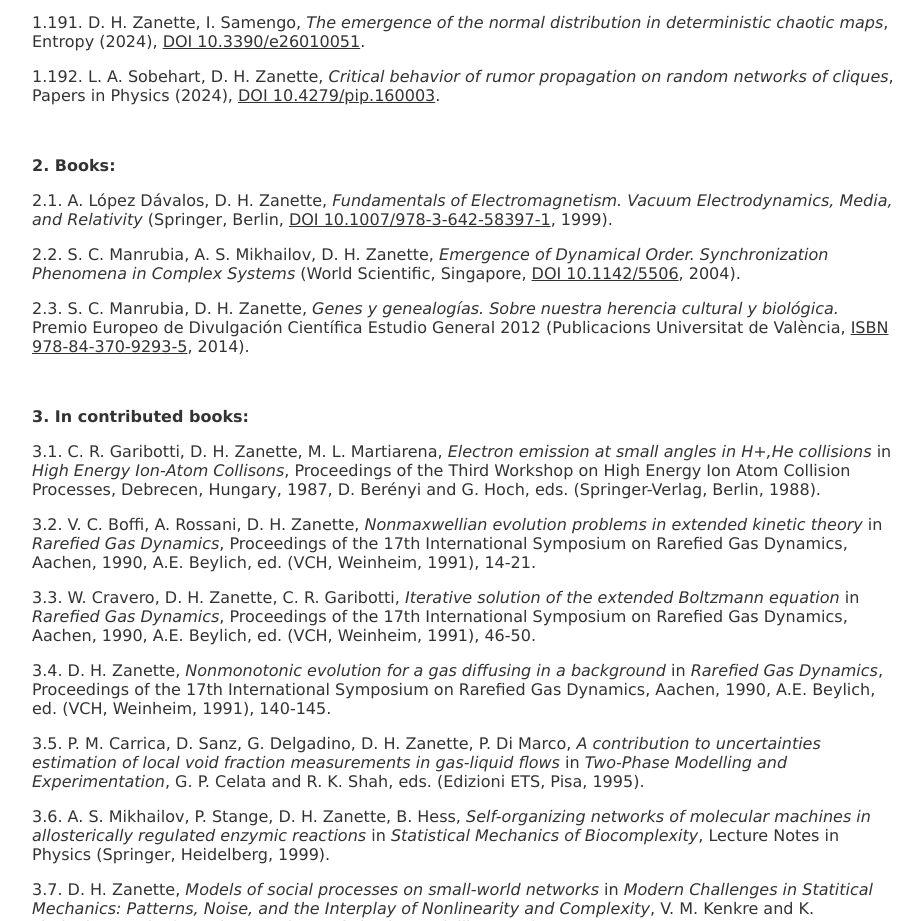
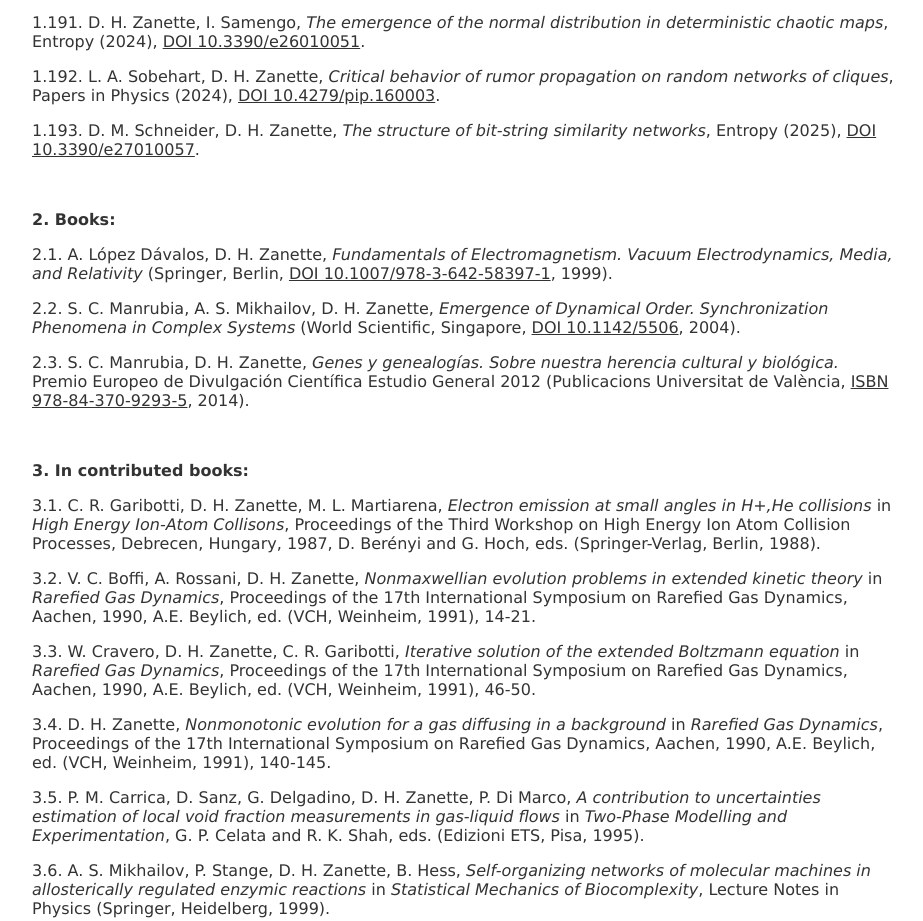
Before and after one commit to dhzanette/dhzanette.github.io, a plain HTML site: page publications.html in a window 1280 px wide. Shown: the part 10838-11759 px from the top of the page, without its empty margins (175-1098 px from the left). Drawn offline with Linux system fonts and the light colour scheme.

Commit message:
Add files via upload

```diff
--- a/publications.html
+++ b/publications.html
@@ -834,7 +834,12 @@ European Physical Journal B (2018),
 
 <p style="font-family: Verdana;"><font size="3">
 1.192. L. A. Sobehart, D. H. Zanette,  <span style="font-style: italic;">Critical behavior of rumor propagation on random networks of cliques</span>,  Papers in Physics (2024),
- <a href="https://doi.org/10.4279/pip.160003" target="_blank"> DOI 10.4279/pip.160003</a>.
+<a href="	https://doi.org/10.4279/pip.160003" target="_blank"> DOI 10.4279/pip.160003</a>.
+</font></p>
+
+<p style="font-family: Verdana;"><font size="3">
+1.193. D. M. Schneider, D. H. Zanette,  <span style="font-style: italic;">The structure of bit-string similarity networks</span>,  Entropy (2025),
+<a href="https://doi.org/10.3390/e27010057" target="_blank"> DOI 10.3390/e27010057</a>.
 </font></p>
 
 <br>
```
